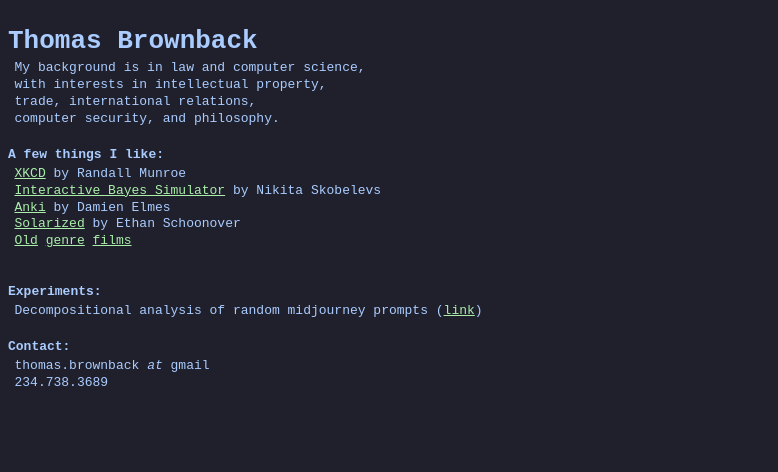
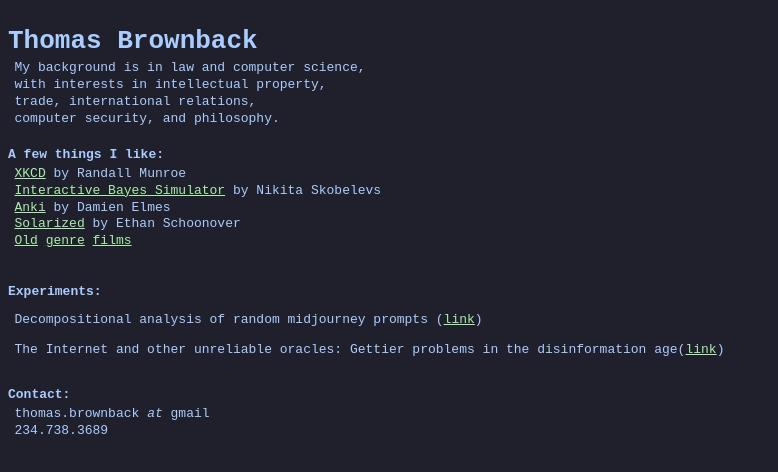
Before and after one commit to brownbat/brownbat.github.io, a plain HTML site: page index.html in a window 1280 px wide. Shown: the whole page, without its empty margins (0-778 px from the left). Drawn offline with Linux system fonts and the light colour scheme.

Commit message:
Add gettier

```diff
--- a/index.html
+++ b/index.html
@@ -57,7 +57,8 @@ https://www.goodreads.com/book/show/17841.Foucault_s_Pendulum
 <b>Experiments:</b><br>
 
 <div>
-Decompositional analysis of random midjourney prompts (<a href="/20220909.html">link</a>)
+<p>Decompositional analysis of random midjourney prompts (<a href="/20220909.html">link</a>)</p>
+<p>The Internet and other unreliable oracles: Gettier problems in the disinformation age(<a href="/gettier-internet-oracle.pdf">link</a>)</p>
 </div><br>
 
 <b>Contact:</b><br>
```
Also changed, not shown: 1 other file.
